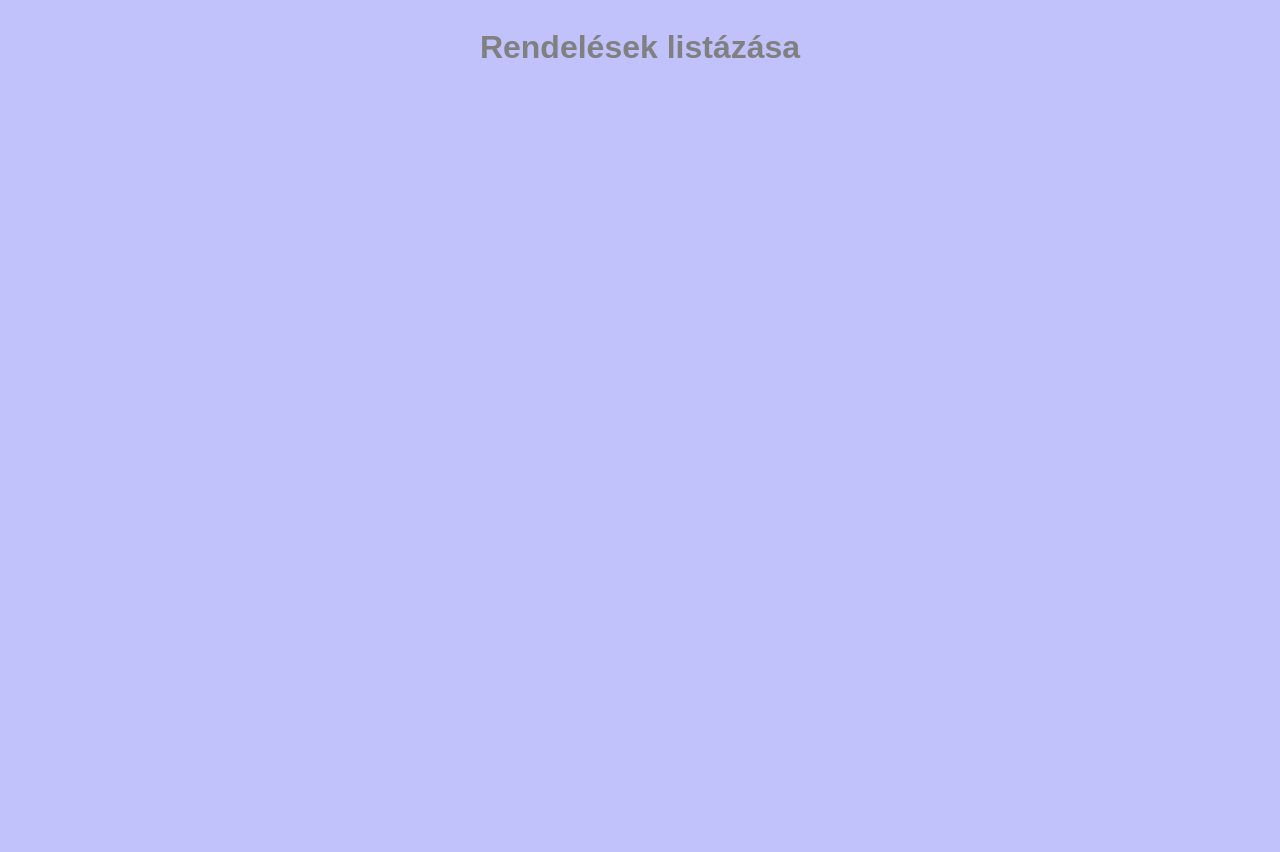
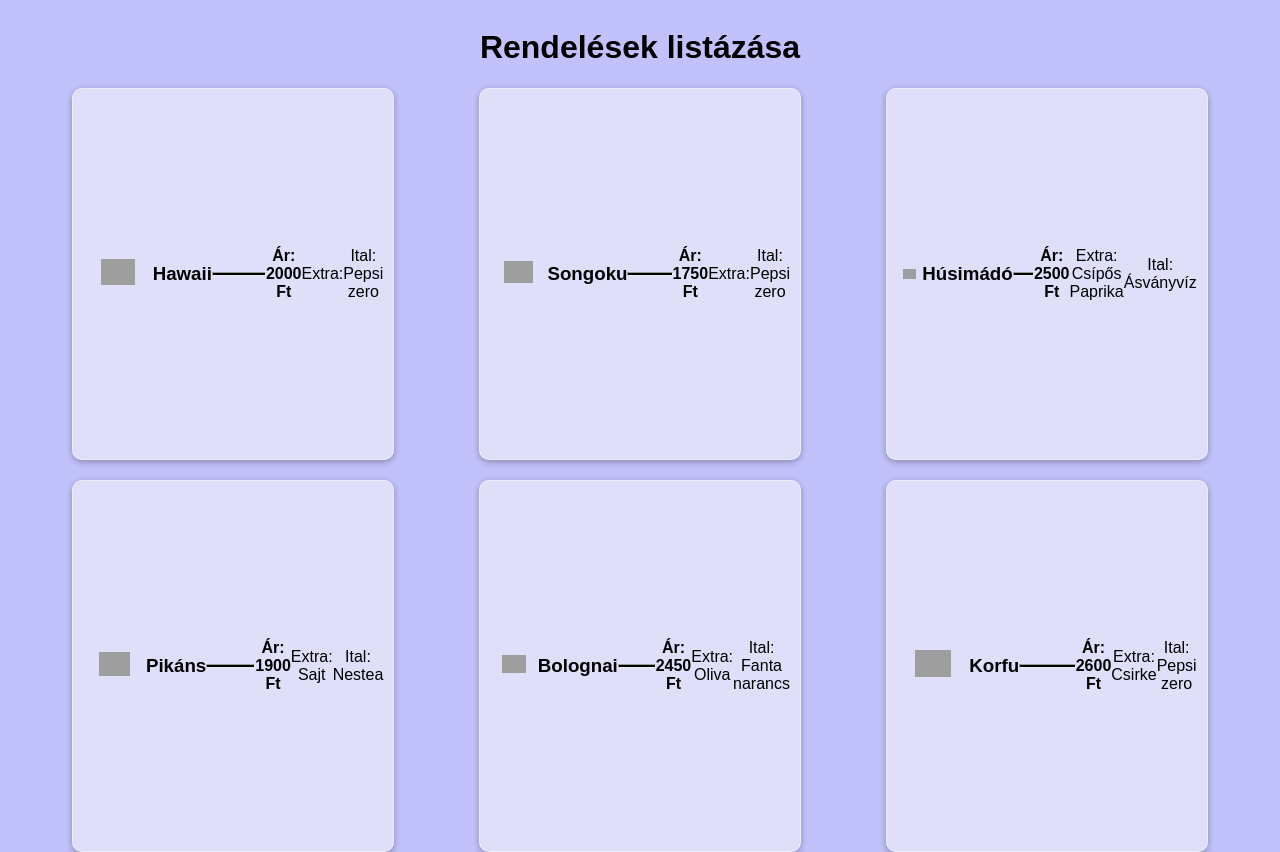
Before and after one commit to StonyDigi/Pizza-List-orders-JS, a plain HTML site: page index.html in a window 1280 px wide. Before the commit the page ends 816 px from the top, so only its background shows below. Drawn offline with Linux system fonts and the light colour scheme; grey boxes are pictures that could not be loaded.

Commit message:
JS funkciok elkészültek és további css funkciók

```diff
--- a/app.js
+++ b/app.js
@@ -0,0 +1,82 @@
+const orders = [
+
+    {
+        id: 1,
+        pizza: "Hawaii",
+        extra: "",
+        ital: "Pepsi zero",
+        ar: 2000,
+        kep: "https://images.pexels.com/photos/905847/pexels-photo-905847.jpeg?auto=compress&cs=tinysrgb&w=1260&h=750&dpr=1"
+    },
+
+    {
+        id: 2,
+        pizza: "Songoku",
+        extra: "",
+        ital: "Pepsi zero",
+        ar: 1750,
+        kep: "https://images.pexels.com/photos/905847/pexels-photo-905847.jpeg?auto=compress&cs=tinysrgb&w=1260&h=750&dpr=1"
+    },
+
+    {
+        id: 3,
+        pizza: "Húsimádó",
+        extra: "Csípős Paprika",
+        ital: "Ásványvíz",
+        ar: 2500,
+        kep: "https://images.pexels.com/photos/905847/pexels-photo-905847.jpeg?auto=compress&cs=tinysrgb&w=1260&h=750&dpr=1"
+    },
+
+    {
+        id: 4,
+        pizza: "Pikáns",
+        extra: "Sajt",
+        ital: "Nestea",
+        ar: 1900,
+        kep: "https://images.pexels.com/photos/905847/pexels-photo-905847.jpeg?auto=compress&cs=tinysrgb&w=1260&h=750&dpr=1"
+    },
+
+    {
+        id: 5,
+        pizza: "Bolognai",
+        extra: "Oliva",
+        ital: "Fanta narancs",
+        ar: 2450,
+        kep: "https://images.pexels.com/photos/905847/pexels-photo-905847.jpeg?auto=compress&cs=tinysrgb&w=1260&h=750&dpr=1"
+    },
+
+    {
+        id: 6,
+        pizza: "Korfu",
+        extra: "Csirke",
+        ital: "Pepsi zero",
+        ar: 2600,
+        kep: "https://images.pexels.com/photos/905847/pexels-photo-905847.jpeg?auto=compress&cs=tinysrgb&w=1260&h=750&dpr=1"
+    }
+
+]
+
+const result = document.querySelector(".result");
+
+let output = "";
+
+orders.map((pizza =>{
+
+        output += `
+
+            <div class="order">
+
+            <div>
+                <img src="${pizza.kep} alt="${pizza.pizza}" />
+            </div>
+
+            <h3>${pizza.pizza}</h3>
+            <hr>
+            <h4>Ár: ${pizza.ar} Ft</h4>
+            <p>Extra: ${pizza.extra}</p>
+            <p>Ital: ${pizza.ital}</p>
+
+        </div>`;
+
+        result.innerHTML = output;
+}))
--- a/style.css
+++ b/style.css
@@ -5,13 +5,37 @@ body {
     display: flex;
     flex-direction: column;
     align-items: center;
-    color: grey;
+    color: rgb(0, 0, 0);
 }
 
 .result {
     display: grid;
     width: 1200px;
-    grid-template-columns: repeat(1fr, 3); /*fr = fraction, ismételjen 3 db elem lehet egy sorban*/
+    grid-template-columns: repeat(3, 1fr); /*fr = fraction, ismételjen 3 db elem lehet egy sorban*/
     gap: 20px; /*Elemek között 20px távolság legyen*/
     place-items: center;
 }
+
+.order {
+    width: 300px;
+    height: 350px;
+    padding: 10px;
+    border: 1px solid #f9f9f989;
+    border-radius: 10px;
+    background: #f9f9f989;
+    box-shadow: 0 2px 6px rgba(0,0,0,0.3);
+    text-align: center;
+    display: flex;
+    justify-content: center;
+    align-items: center;
+}
+
+hr {
+    width: 100%;
+    height: 2px;
+    background: #000;
+}
+
+img {
+    width: 50%; /*Mindig az 50%-a legyen az eredei méretnek*/
+}
```
